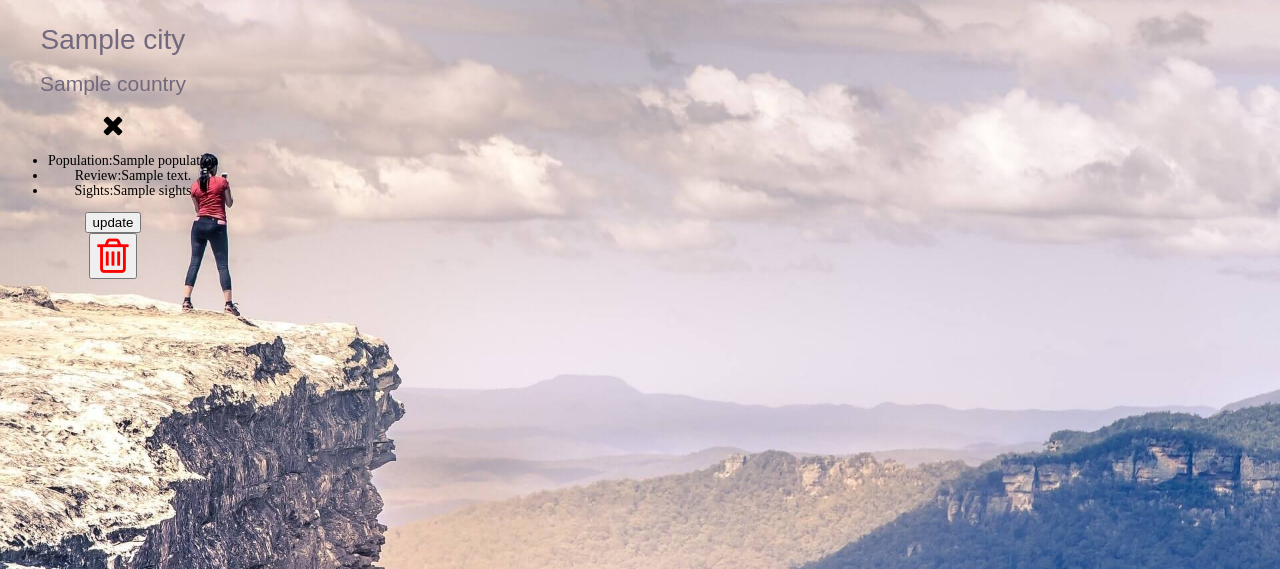
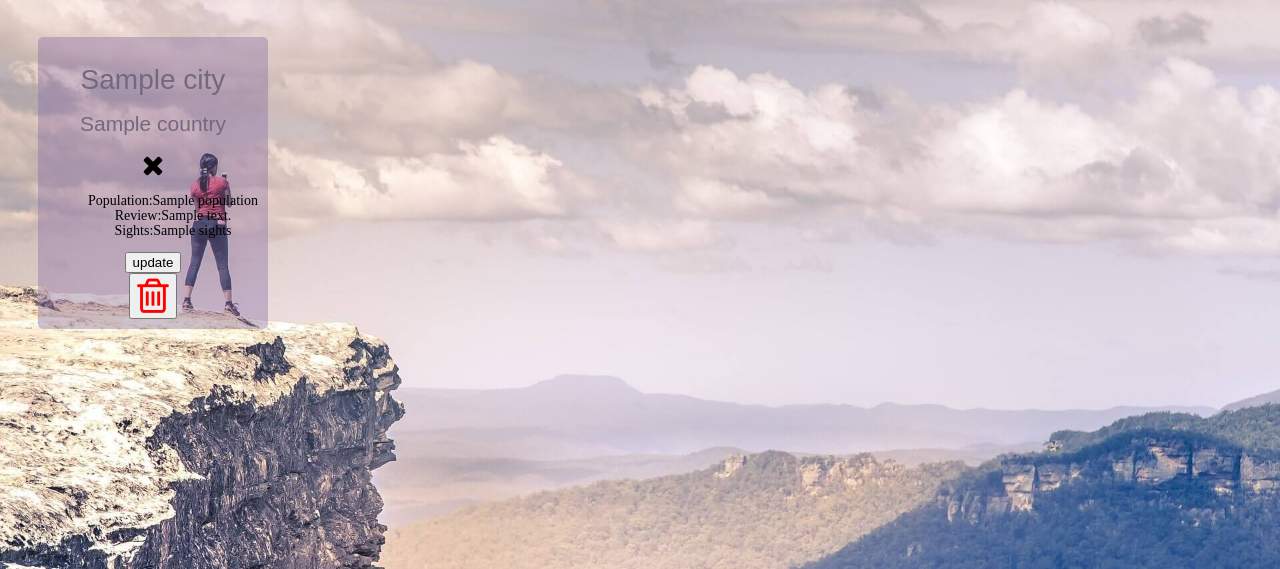
Before and after one commit to mirkiy/travel_bucket_list_python, a Flask app: page /cities in a window 1280 px wide. Shown: the part 26-595 px from the top of the page. Run offline with Flask 2, Linux system fonts and the light colour scheme; a database or web service that is not in the repository returns one stand-in record (values such as "Sample title"); some libraries are stand-ins or nearby versions.

Commit message:
city card styled

```diff
--- a/static/css/style.css
+++ b/static/css/style.css
@@ -34,11 +34,17 @@ h2 {
   line-height: 15px;
   padding-top: 7px;
 }
-
 .city_card {
+  margin: 30px;
+  text-align: center;
+  padding: 10px;
+  background: rgba(136, 111, 165, 0.4);
+  border-radius: 5px;
+  /* border: 1px solid rgb(111, 97, 117); */
 }
 
-li .city_content_card {
+.city_content_card ul {
+  list-style: none;
   text-decoration: none;
 }
 /* h1 .city_card_heading {
--- a/templates/cities/index.html
+++ b/templates/cities/index.html
@@ -45,10 +45,9 @@
         <form class="delete-form" action="/cities/{{city.id}}/delete" method="POST">
             <button class="trash-button"><i class="fa fa-trash-o fa-3x" style="color:red" aria-hidden="true"></i></button>
         </form>
-    </div>
+        </div>
 
     </div>
-{% endfor %}
-
+    {% endfor %}
 </div>
 {% endblock %}
```
